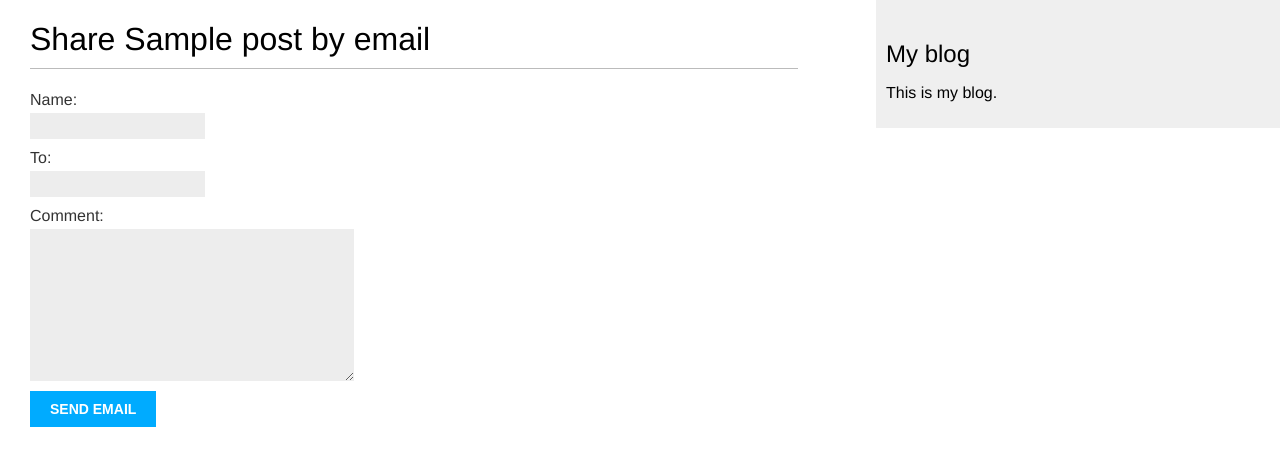
After one commit to gitemad/jsharif-blog, a Django app: page /blog/1/share/ in a window 1280 px wide. The commit adds this page. Shown: the top 466 px of the page. Run offline with Django 4.2, Linux system fonts and the light colour scheme; tables that the repository leaves empty hold one stand-in row (values such as "Sample post").

Commit message:
feat: implement post share feature

```diff
--- /dev/null
+++ b/mysite/blog/forms.py
@@ -0,0 +1,6 @@
+from django import forms
+
+class EmailPostForm(forms.Form):
+    name = forms.CharField(max_length=50)
+    to = forms.EmailField()
+    comment = forms.CharField(required=False, widget=forms.Textarea)
--- a/mysite/blog/templates/blog/post/detail.html
+++ b/mysite/blog/templates/blog/post/detail.html
@@ -12,4 +12,9 @@
     <p>
         {{ post.body|linebreaks }}
     </p>
+    <p>
+        <a href="{% url "blog:post_share" post.id %}">
+            Share this post
+        </a>
+    </p>
 {% endblock content %}
--- /dev/null
+++ b/mysite/blog/templates/blog/post/share.html
@@ -0,0 +1,25 @@
+{% extends "blog/base.html" %}
+
+{% block title %}
+    Share {{ post.title }}
+{% endblock title %}
+
+{% block content %}
+    {% if sent %}
+        <h1>
+            Email successfully sent
+        </h1>
+        <p>
+            {{ post.title }} was successfully sent to {{ form.cleaned_data.to }}
+        </p>
+    {% else %}
+        <h1>
+            Share {{ post.title }} by email
+        </h1>
+        <form method="post">
+            {{ form.as_p }}
+            {% csrf_token %}
+            <input type="submit" value="send email" />
+        </form>
+    {% endif %}
+{% endblock content %}
--- a/mysite/blog/urls.py
+++ b/mysite/blog/urls.py
@@ -8,4 +8,7 @@ urlpatterns = [
     path('<int:year>/<int:month>/<int:day>/<slug:post_slug>',
          views.post_detail,
          name='post_detail'),
+    path('<int:post_id>/share/',
+         views.post_share,
+         name='post_share'),
 ]
--- a/mysite/blog/views.py
+++ b/mysite/blog/views.py
@@ -2,6 +2,8 @@ from django.shortcuts import render, get_object_or_404
 from .models import Post
 from django.core.paginator import Paginator, EmptyPage, PageNotAnInteger
 from django.views.generic import ListView
+from .forms import EmailPostForm
+from django.core.mail import send_mail
 
 # Create your views here.
 class PostListView(ListView):
@@ -34,3 +36,35 @@ def post_detail(request, year, month, day, post_slug):
                              status=Post.Status.PUBLISHED)
 
     return render(request, 'blog/post/detail.html', { 'post': post })
+
+def post_share(request, post_id):
+    post = get_object_or_404(Post, id=post_id, status=Post.Status.PUBLISHED)
+    sent = False
+
+    if request.method == 'POST':
+        form = EmailPostForm(request.POST)
+        if form.is_valid():
+            cd = form.cleaned_data
+
+            post_url = request.build_absolute_uri(
+                post.get_absolute_url()
+            )
+
+            subject = f"{cd['name']} recommends you read {post.title}"
+            message = f'''Read {post.title} at {post_url}
+
+{cd['name']}'s comment: {cd['comment']}'''
+
+            send_mail(subject, message, 'a@a.com', [cd['to']])
+
+            sent = True
+    else:
+        form = EmailPostForm()
+
+    return render(request,
+                  'blog/post/share.html',
+                  {
+                      'post': post,
+                      'form': form,
+                      'sent': sent
+                  })
```
Also changed, not shown: mysite/mysite/settings.py (+8 -0 lines).
